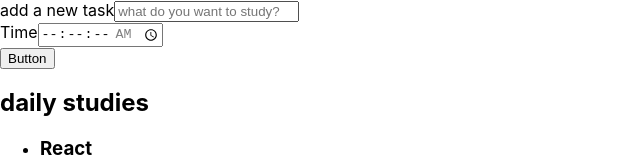
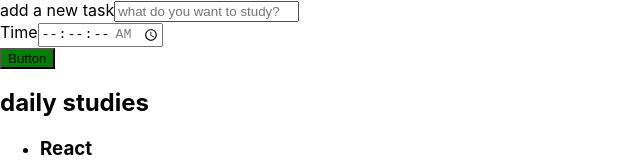
Before and after one commit to HumbertoVitalino/ReactTasks, a React (Create React App) app: page / in a window 1280 px wide. Shown: the top 160 px of the page, without its empty margins (0-640 px from the left). Built offline with nearby package versions, Linux system fonts and the light colour scheme; the HTML template or start-up script is replaced by a standard one.

Commit message:
refactor: button

```diff
--- a/src/components/button/index.tsx
+++ b/src/components/button/index.tsx
@@ -1,13 +1,15 @@
 import React from 'react';
 
-class Button extends React.Component {
-    render() {
-        return (
-            <button>
-                Button
-            </button>
-        )
+function Button() {
+    const backgroundColor = 'green';
+    const styles = {
+        backgroundColor
     }
+    return (
+        <button style={styles}>
+            Button
+        </button>
+    )
 }
 
 export default Button;
```
